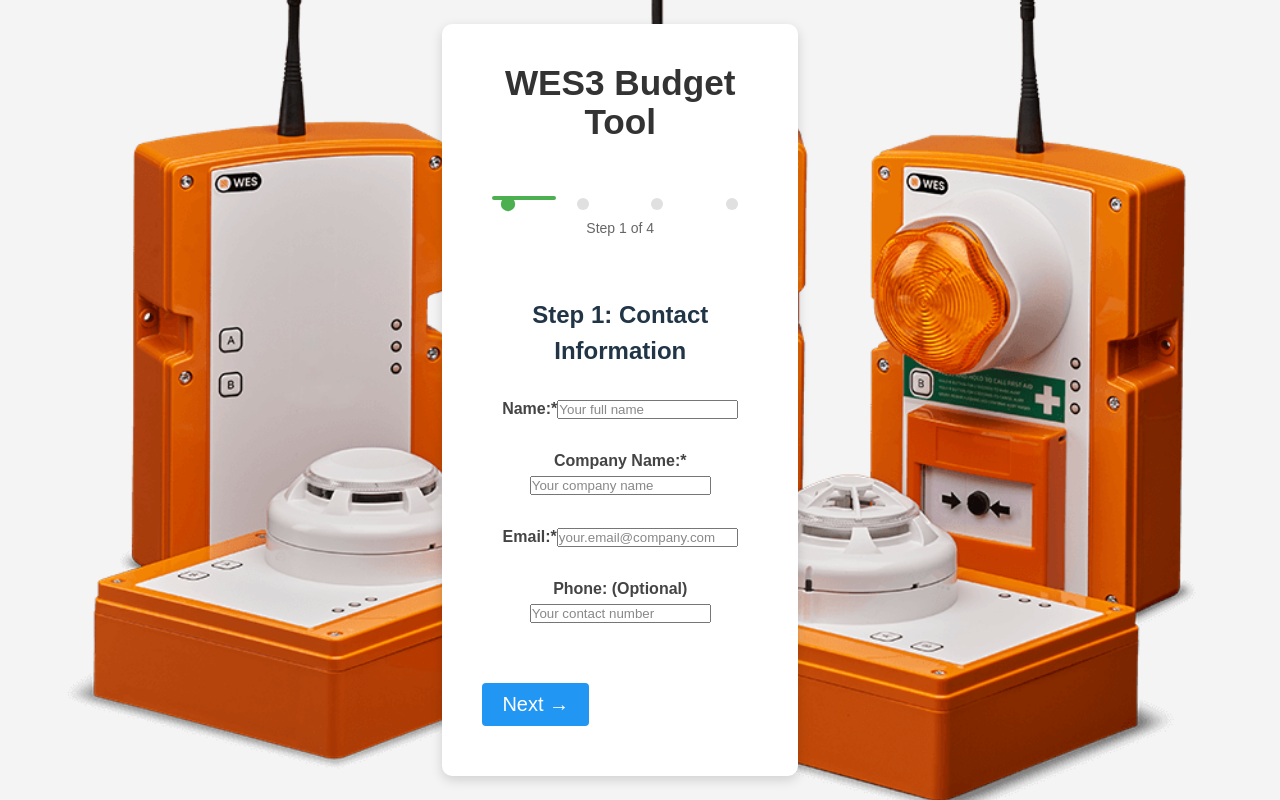
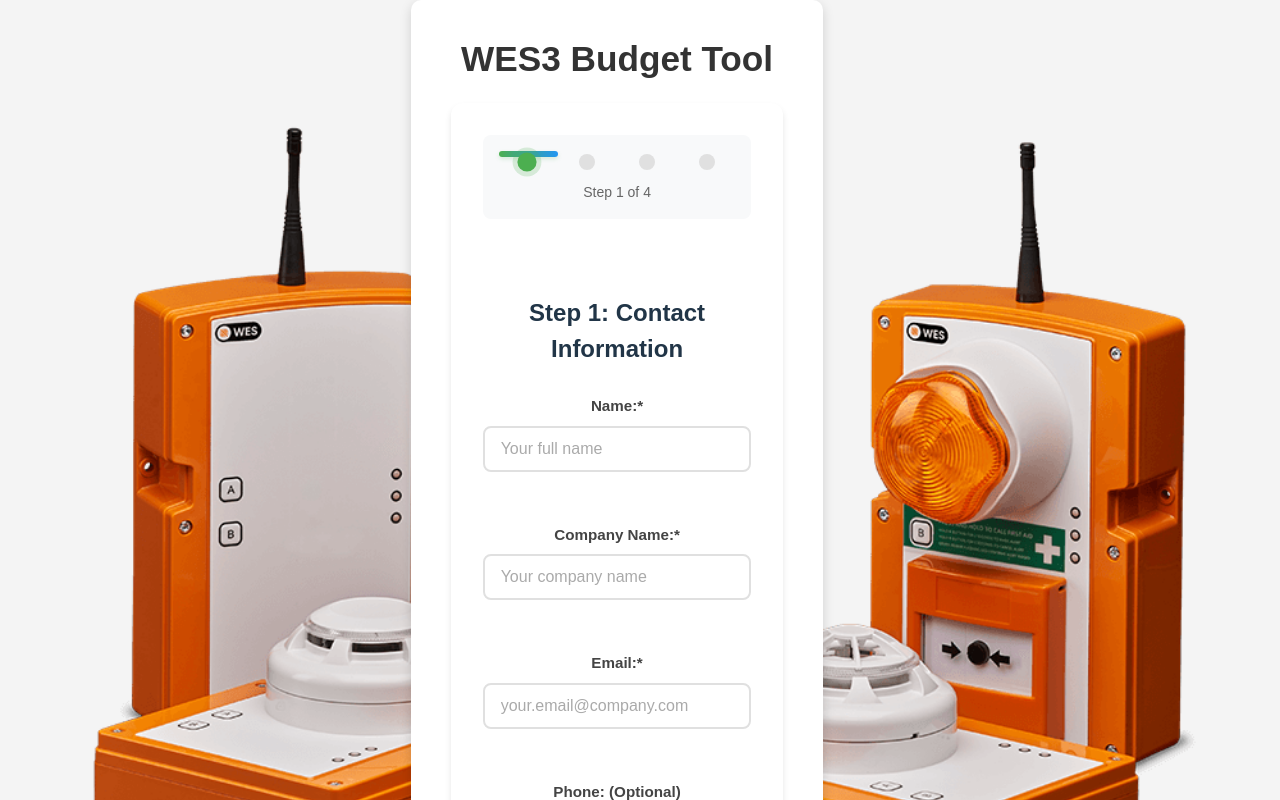
Before and after one commit to drewsuey/wes3tool.02, a React (Vite) app: page /budget-tool in a window 1280 px wide. Shown: the top 800 px of the page. Built offline with nearby package versions, Linux system fonts and the light colour scheme.

Commit message:
updated UI

```diff
--- a/src/components/FormStep.css
+++ b/src/components/FormStep.css
@@ -1,118 +1,117 @@
+.wes3-form {
+  max-width: 1200px;
+  margin: 0 auto;
+  padding: 2rem;
+  background: white;
+  border-radius: 12px;
+  box-shadow: 0 4px 6px rgba(0, 0, 0, 0.1);
+  animation: slideIn 0.4s ease-out;
+}
+
+/* Progress Bar Styles */
 .progress-container {
-  margin: 20px 0;
-  padding: 10px;
+  margin: 0 0 3rem;
+  padding: 1rem;
   position: relative;
+  background: #f8f9fa;
+  border-radius: 8px;
 }
 
 .progress-bar {
-  height: 4px;
-  background: #4CAF50;
-  transition: width 0.3s ease;
-  border-radius: 2px;
+  height: 6px;
+  background: linear-gradient(90deg, #4CAF50, #2196F3);
+  transition: width 0.5s ease;
+  border-radius: 3px;
+  box-shadow: 0 2px 4px rgba(76, 175, 80, 0.2);
 }
 
 .steps-indicator {
   display: flex;
   justify-content: space-between;
-  margin-top: -2px;
-  padding: 0 10px;
+  margin-top: -3px;
+  padding: 0 20px;
 }
 
 .step-dot {
-  width: 12px;
-  height: 12px;
+  width: 16px;
+  height: 16px;
   background: #e0e0e0;
   border-radius: 50%;
   transition: all 0.3s ease;
+  cursor: pointer;
+  position: relative;
 }
 
 .step-dot.active {
   background: #4CAF50;
   transform: scale(1.2);
+  box-shadow: 0 0 0 4px rgba(76, 175, 80, 0.2);
 }
 
 .step-text {
   text-align: center;
-  margin-top: 8px;
+  margin-top: 12px;
   color: #666;
   font-size: 14px;
+  font-weight: 500;
 }
 
-.form-navigation {
-  display: flex;
-  justify-content: space-between;
-  margin-top: 20px;
-  padding: 10px 0;
+/* Form Groups */
+.form-group {
+  margin-bottom: 1.5rem;
+  position: relative;
 }
 
-.nav-button {
-  padding: 10px 20px;
-  border: none;
-  border-radius: 4px;
-  cursor: pointer;
+.form-group label {
+  display: block;
+  margin-bottom: 0.5rem;
+  color: #333;
   font-weight: 500;
-  transition: all 0.3s ease;
+  font-size: 0.95rem;
 }
 
-.prev-button {
-  background-color: #f5f5f5;
-  color: #333;
+.form-group input,
+.form-group select,
+.form-group textarea {
+  width: 100%;
+  padding: 0.75rem 1rem;
+  border: 2px solid #e0e0e0;
+  border-radius: 8px;
+  font-size: 1rem;
+  transition: all 0.3s ease;
+  background: #fff;
 }
 
-.prev-button:hover {
-  background-color: #e0e0e0;
+.form-group input:focus,
+.form-group select:focus,
+.form-group textarea:focus {
+  border-color: #2196F3;
+  box-shadow: 0 0 0 4px rgba(33, 150, 243, 0.1);
+  outline: none;
 }
 
-.next-button {
-  background-color: #2196F3;
-  color: white;
+.form-group input::placeholder {
+  color: #aaa;
 }
 
-.next-button:hover {
-  background-color: #1976D2;
-}
-
-.submit-button {
-  background-color: #4CAF50;
-  color: white;
-}
-
-.submit-button:hover {
-  background-color: #388E3C;
-}
-
-/* Add some animation for step transitions */
-.wes3-form {
-  animation: fadeIn 0.3s ease;
-}
-
-@keyframes fadeIn {
-  from {
-    opacity: 0;
-    transform: translateY(10px);
-  }
-  to {
-    opacity: 1;
-    transform: translateY(0);
-  }
-}
-
+/* Coverage Cards */
 .coverage-comparison {
   margin: 2rem 0;
-  padding: 1rem;
+  padding: 1.5rem;
   background: #f8f9fa;
-  border-radius: 8px;
+  border-radius: 12px;
 }
 
 .coverage-comparison h3 {
   text-align: center;
-  margin-bottom: 1.5rem;
+  margin-bottom: 2rem;
   color: #333;
+  font-size: 1.5rem;
 }
 
 .coverage-cards {
   display: grid;
-  grid-template-columns: repeat(auto-fit, minmax(250px, 1fr));
+  grid-template-columns: repeat(auto-fit, minmax(280px, 1fr));
   gap: 1.5rem;
   margin-bottom: 2rem;
 }
@@ -120,22 +119,42 @@
 .coverage-card {
   background: white;
   padding: 1.5rem;
-  border-radius: 8px;
+  border-radius: 12px;
   box-shadow: 0 2px 4px rgba(0,0,0,0.1);
   transition: all 0.3s ease;
   border: 2px solid transparent;
+  cursor: pointer;
+  position: relative;
+  overflow: hidden;
+}
+
+.coverage-card::before {
+  content: '';
+  position: absolute;
+  top: 0;
+  left: 0;
+  right: 0;
+  height: 4px;
+  background: linear-gradient(90deg, #4CAF50, #2196F3);
+  opacity: 0;
+  transition: opacity 0.3s ease;
 }
 
 .coverage-card.selected {
   border-color: #4CAF50;
   transform: translateY(-4px);
-  box-shadow: 0 4px 8px rgba(0,0,0,0.1);
+  box-shadow: 0 4px 12px rgba(0,0,0,0.15);
+}
+
+.coverage-card.selected::before {
+  opacity: 1;
 }
 
 .coverage-card h4 {
   color: #2196F3;
-  margin-bottom: 1rem;
+  margin-bottom: 1.2rem;
   text-align: center;
+  font-size: 1.2rem;
 }
 
 .coverage-card ul {
@@ -148,7 +167,8 @@
   padding: 0.5rem 0;
   color: #666;
   position: relative;
-  padding-left: 1.5rem;
+  padding-left: 1.8rem;
+  line-height: 1.4;
 }
 
 .coverage-card li:before {
@@ -156,14 +176,191 @@
   position: absolute;
   left: 0;
   color: #4CAF50;
+  font-weight: bold;
 }
 
-/* Hover effect */
-.coverage-card:hover {
-  transform: translateY(-2px);
-  box-shadow: 0 3px 6px rgba(0,0,0,0.15);
+/* Navigation Buttons */
+.form-navigation {
+  display: flex;
+  justify-content: space-between;
+  margin-top: 2.5rem;
+  padding: 1rem 0;
+  border-top: 1px solid #eee;
 }
 
-.coverage-card.selected:hover {
-  transform: translateY(-4px);
+.nav-button {
+  padding: 0.8rem 1.5rem;
+  border: none;
+  border-radius: 8px;
+  cursor: pointer;
+  font-weight: 500;
+  font-size: 1rem;
+  transition: all 0.3s ease;
+  display: flex;
+  align-items: center;
+  gap: 0.5rem;
 }
+
+.prev-button {
+  background-color: #f5f5f5;
+  color: #333;
+}
+
+.prev-button:hover {
+  background-color: #e0e0e0;
+  transform: translateX(-2px);
+}
+
+.next-button {
+  background-color: #2196F3;
+  color: white;
+}
+
+.next-button:hover {
+  background-color: #1976D2;
+  transform: translateX(2px);
+}
+
+.submit-button {
+  background-color: #4CAF50;
+  color: white;
+}
+
+.submit-button:hover {
+  background-color: #388E3C;
+  transform: translateY(-2px);
+}
+
+/* Review Section */
+.review-section {
+  background: #f8f9fa;
+  padding: 2rem;
+  border-radius: 12px;
+  margin: 1.5rem 0;
+}
+
+.review-section h3 {
+  color: #2196F3;
+  margin-bottom: 1rem;
+  padding-bottom: 0.5rem;
+  border-bottom: 2px solid #e0e0e0;
+}
+
+.review-section ul {
+  margin-bottom: 2rem;
+}
+
+.review-section li {
+  padding: 0.5rem 0;
+  display: flex;
+  justify-content: space-between;
+  align-items: center;
+}
+
+/* Animations */
+@keyframes slideIn {
+  from {
+    opacity: 0;
+    transform: translateY(20px);
+  }
+  to {
+    opacity: 1;
+    transform: translateY(0);
+  }
+}
+
+@keyframes fadeIn {
+  from {
+    opacity: 0;
+  }
+  to {
+    opacity: 1;
+  }
+}
+
+/* Responsive Design */
+@media (max-width: 768px) {
+  .wes3-form {
+    padding: 1rem;
+  }
+
+  .coverage-cards {
+    grid-template-columns: 1fr;
+  }
+
+  .form-navigation {
+    flex-direction: column;
+    gap: 1rem;
+  }
+
+  .nav-button {
+    width: 100%;
+    justify-content: center;
+  }
+}
+
+/* Checkbox Group */
+.checkbox-group {
+  display: flex;
+  align-items: center;
+  gap: 0.5rem;
+}
+
+.checkbox-group input[type="checkbox"] {
+  width: auto;
+  margin-right: 0.5rem;
+}
+
+/* Tooltips */
+.tooltip {
+  background-color: #333;
+  color: white;
+  padding: 0.5rem 1rem;
+  border-radius: 4px;
+  font-size: 0.9rem;
+  max-width: 200px;
+  z-index: 1000;
+}
+
+/* Error States */
+.form-group.error input,
+.form-group.error select {
+  border-color: #f44336;
+}
+
+.error-message {
+  color: #f44336;
+  font-size: 0.85rem;
+  margin-top: 0.25rem;
+}
+
+/* Success States */
+.form-group.success input,
+.form-group.success select {
+  border-color: #4CAF50;
+}
+
+/* Loading States */
+.loading {
+  opacity: 0.7;
+  pointer-events: none;
+  position: relative;
+}
+
+.loading::after {
+  content: '';
+  position: absolute;
+  top: 50%;
+  left: 50%;
+  width: 20px;
+  height: 20px;
+  border: 2px solid #f3f3f3;
+  border-top: 2px solid #2196F3;
+  border-radius: 50%;
+  animation: spin 1s linear infinite;
+}
+
+@keyframes spin {
+  0% { transform: translate(-50%, -50%) rotate(0deg); }
+  100% { transform: translate(-50%, -50%) rotate(360deg); }
+}
--- a/src/components/FormStep.jsx
+++ b/src/components/FormStep.jsx
@@ -1,5 +1,5 @@
 // src/components/FormStep.jsx
-import React, { useState, useCallback, useMemo } from 'react';
+import React, { useState, useCallback, useMemo, useEffect } from 'react';
 import { Tooltip } from 'react-tooltip';
 import './FormStep.css';
 
@@ -66,31 +66,120 @@
   reactIntegration: false,
 };
 
+// Add validation messages
+const VALIDATION_MESSAGES = {
+  required: 'This field is required',
+  email: 'Please enter a valid email address',
+  phone: 'Please enter a valid phone number',
+  number: 'Please enter a valid number',
+  min: 'Value must be greater than 0'
+};
+
 function FormStep({ onUpdate }) {
   const [step, setStep] = useState(1);
   const [formData, setFormData] = useState(INITIAL_FORM_DATA);
+  const [errors, setErrors] = useState({});
+  const [touched, setTouched] = useState({});
+  const [isSubmitting, setIsSubmitting] = useState(false);
 
-  // Memoized handlers
+  // Validation functions
+  const validateField = useCallback((name, value) => {
+    switch (name) {
+      case 'email':
+        return /^[^\s@]+@[^\s@]+\.[^\s@]+$/.test(value) ? '' : VALIDATION_MESSAGES.email;
+      case 'phone':
+        return value ? /^[\d\s-+()]*$/.test(value) ? '' : VALIDATION_MESSAGES.phone : '';
+      case 'siteSize':
+      case 'floors':
+      case 'stairs':
+        const num = Number(value);
+        return !value ? VALIDATION_MESSAGES.required :
+               isNaN(num) ? VALIDATION_MESSAGES.number :
+               num <= 0 ? VALIDATION_MESSAGES.min : '';
+      default:
+        return value ? '' : VALIDATION_MESSAGES.required;
+    }
+  }, []);
+
+  // Handle blur event for validation
+  const handleBlur = useCallback((e) => {
+    const { name, value } = e.target;
+    setTouched(prev => ({ ...prev, [name]: true }));
+    setErrors(prev => ({
+      ...prev,
+      [name]: validateField(name, value)
+    }));
+  }, [validateField]);
+
+  // Enhanced change handler
   const handleChange = useCallback((e) => {
     const { name, value, type, checked } = e.target;
+    const newValue = type === 'checkbox' ? checked : value;
+
     setFormData(prev => ({
       ...prev,
-      [name]: type === 'checkbox' ? checked : value,
+      [name]: newValue
+    }));
+
+    // Clear error when user starts typing
+    setErrors(prev => ({
+      ...prev,
+      [name]: ''
     }));
   }, []);
 
+  // Validate current step
+  const validateStep = useCallback(() => {
+    const fieldsToValidate = {
+      1: ['name', 'companyName', 'email'],
+      2: ['siteSize', 'floors', 'stairs', 'constructionType', 'constructionPhase'],
+      3: [], // Optional fields
+      4: []  // Review step
+    }[step];
+
+    const stepErrors = {};
+    fieldsToValidate.forEach(field => {
+      const error = validateField(field, formData[field]);
+      if (error) stepErrors[field] = error;
+    });
+
+    setErrors(stepErrors);
+    return Object.keys(stepErrors).length === 0;
+  }, [step, formData, validateField]);
+
+  // Enhanced navigation handlers
   const handleNext = useCallback(() => {
-    setStep(prev => prev + 1);
-  }, []);
+    if (validateStep()) {
+      setStep(prev => prev + 1);
+      window.scrollTo({ top: 0, behavior: 'smooth' });
+    }
+  }, [validateStep]);
 
   const handlePrevious = useCallback(() => {
     setStep(prev => prev - 1);
+    window.scrollTo({ top: 0, behavior: 'smooth' });
   }, []);
 
-  const handleSubmit = useCallback((e) => {
+  // Enhanced submit handler
+  const handleSubmit = useCallback(async (e) => {
     e.preventDefault();
-    onUpdate(formData);
-  }, [formData, onUpdate]);
+    if (validateStep()) {
+      setIsSubmitting(true);
+      try {
+        await onUpdate(formData);
+      } catch (error) {
+        console.error('Submission error:', error);
+      } finally {
+        setIsSubmitting(false);
+      }
+    }
+  }, [formData, onUpdate, validateStep]);
+
+  // Field error status
+  const getFieldStatus = useCallback((name) => {
+    if (!touched[name]) return '';
+    return errors[name] ? 'error' : 'success';
+  }, [touched, errors]);
 
   // Memoized progress bar calculation
   const progressBar = useMemo(() => {
@@ -159,7 +248,7 @@
       {step === 1 && (
         <>
           <h2>Step 1: Contact Information</h2>
-          <div className="form-group">
+          <div className={`form-group ${getFieldStatus('name')}`}>
             <label htmlFor="name">Name:*</label>
             <input
               type="text"
@@ -168,11 +257,15 @@
               required
               value={formData.name}
               onChange={handleChange}
+              onBlur={handleBlur}
               placeholder="Your full name"
             />
+            {errors.name && touched.name && (
+              <div className="error-message">{errors.name}</div>
+            )}
           </div>
 
-          <div className="form-group">
+          <div className={`form-group ${getFieldStatus('companyName')}`}>
             <label htmlFor="companyName">Company Name:*</label>
             <input
               type="text"
@@ -181,11 +274,15 @@
               required
               value={formData.companyName}
               onChange={handleChange}
+              onBlur={handleBlur}
               placeholder="Your company name"
             />
+            {errors.companyName && touched.companyName && (
+              <div className="error-message">{errors.companyName}</div>
+            )}
           </div>
 
-          <div className="form-group">
+          <div className={`form-group ${getFieldStatus('email')}`}>
             <label htmlFor="email">Email:*</label>
             <input
               type="email"
@@ -194,11 +291,15 @@
               required
               value={formData.email}
               onChange={handleChange}
+              onBlur={handleBlur}
               placeholder="your.email@company.com"
             />
+            {errors.email && touched.email && (
+              <div className="error-message">{errors.email}</div>
+            )}
           </div>
 
-          <div className="form-group">
+          <div className={`form-group ${getFieldStatus('phone')}`}>
             <label htmlFor="phone">Phone: (Optional)</label>
             <input
               type="tel"
@@ -206,8 +307,12 @@
               id="phone"
               value={formData.phone}
               onChange={handleChange}
+              onBlur={handleBlur}
               placeholder="Your contact number"
             />
+            {errors.phone && touched.phone && (
+              <div className="error-message">{errors.phone}</div>
+            )}
           </div>
 
           <div className="form-navigation">
@@ -215,6 +320,7 @@
               type="button"
               onClick={handleNext}
               className="nav-button next-button"
+              disabled={isSubmitting}
             >
               Next →
             </button>
@@ -225,7 +331,7 @@
       {step === 2 && (
         <>
           <h2>Step 2: Basic Site Information</h2>
-          <div className="form-group">
+          <div className={`form-group ${getFieldStatus('siteSize')}`}>
             <label htmlFor="siteSize">Site Size (sq. ft):</label>
             <input
               type="number"
@@ -234,13 +340,17 @@
               required
               value={formData.siteSize}
               onChange={handleChange}
+              onBlur={handleBlur}
               data-tooltip-id="tooltip-siteSize"
               data-tooltip-content="Enter the total area of the site in square feet."
             />
+            {errors.siteSize && touched.siteSize && (
+              <div className="error-message">{errors.siteSize}</div>
+            )}
             <Tooltip id="tooltip-siteSize" />
           </div>
 
-          <div className="form-group">
+          <div className={`form-group ${getFieldStatus('floors')}`}>
             <label htmlFor="floors">Number of Floors:</label>
             <input
               type="number"
@@ -249,13 +359,17 @@
               required
               value={formData.floors}
               onChange={handleChange}
+              onBlur={handleBlur}
               data-tooltip-id="tooltip-floors"
               data-tooltip-content="Enter the number of floors, including basements."
             />
+            {errors.floors && touched.floors && (
+              <div className="error-message">{errors.floors}</div>
+            )}
             <Tooltip id="tooltip-floors" />
           </div>
 
-          <div className="form-group">
+          <div className={`form-group ${getFieldStatus('stairs')}`}>
             <label htmlFor="stairs">Number of Staircases:</label>
             <input
               type="number"
@@ -264,13 +378,17 @@
               required
               value={formData.stairs}
               onChange={handleChange}
+              onBlur={handleBlur}
               data-tooltip-id="tooltip-stairs"
               data-tooltip-content="Provide the total number of staircases in the building."
             />
+            {errors.stairs && touched.stairs && (
+              <div className="error-message">{errors.stairs}</div>
+            )}
             <Tooltip id="tooltip-stairs" />
           </div>
 
-          <div className="form-group">
+          <div className={`form-group ${getFieldStatus('constructionType')}`}>
             <label htmlFor="constructionType">Type of Construction:</label>
             <select
               name="constructionType"
@@ -278,6 +396,7 @@
               required
               value={formData.constructionType}
               onChange={handleChange}
+              onBlur={handleBlur}
               data-tooltip-id="tooltip-constructionType"
               data-tooltip-content="Select the type of construction: Residential, Commercial, Industrial, or Marine."
             >
@@ -286,10 +405,13 @@
                 <option key={type.value} value={type.value}>{type.label}</option>
               ))}
             </select>
+            {errors.constructionType && touched.constructionType && (
+              <div className="error-message">{errors.constructionType}</div>
+            )}
             <Tooltip id="tooltip-constructionType" />
           </div>
 
-          <div className="form-group">
+          <div className={`form-group ${getFieldStatus('constructionPhase')}`}>
             <label htmlFor="constructionPhase">Phase of Construction:</label>
             <select
               name="constructionPhase"
@@ -297,6 +419,7 @@
               required
               value={formData.constructionPhase}
               onChange={handleChange}
+              onBlur={handleBlur}
               data-tooltip-id="tooltip-constructionPhase"
               data-tooltip-content="Choose the phase of construction: Early Planning, Mid-Construction, or Finishing Phase."
             >
@@ -305,6 +428,9 @@
                 <option key={phase.value} value={phase.value}>{phase.label}</option>
               ))}
             </select>
+            {errors.constructionPhase && touched.constructionPhase && (
+              <div className="error-message">{errors.constructionPhase}</div>
+            )}
             <Tooltip id="tooltip-constructionPhase" />
           </div>
 
@@ -312,7 +438,7 @@
             <h3>Coverage Level Comparison</h3>
             {coverageCards}
 
-            <div className="form-group">
+            <div className={`form-group ${getFieldStatus('coverageLevel')}`}>
               <label htmlFor="coverageLevel">Select Coverage Level:</label>
               <select
                 name="coverageLevel"
@@ -320,6 +446,7 @@
                 required
                 value={formData.coverageLevel}
                 onChange={handleChange}
+                onBlur={handleBlur}
                 data-tooltip-id="tooltip-coverageLevel"
                 data-tooltip-content="Select the desired coverage level based on your site requirements."
               >
@@ -327,6 +454,9 @@
                   <option key={level.value} value={level.value}>{level.label}</option>
                 ))}
               </select>
+              {errors.coverageLevel && touched.coverageLevel && (
+                <div className="error-message">{errors.coverageLevel}</div>
+              )}
               <Tooltip id="tooltip-coverageLevel" />
             </div>
           </div>
@@ -336,6 +466,7 @@
               type="button"
               onClick={handlePrevious}
               className="nav-button prev-button"
+              disabled={isSubmitting}
             >
               ← Previous
             </button>
@@ -343,6 +474,7 @@
               type="button"
               onClick={handleNext}
               className="nav-button next-button"
+              disabled={isSubmitting}
             >
               Next →
             </button>
@@ -372,7 +504,7 @@
             </div>
           </div>
 
-          <div className="form-group checkbox-group">
+          <div className={`form-group ${getFieldStatus('interfaceIntegration')}`}>
             <label>
               <input
                 type="checkbox"
@@ -388,11 +520,14 @@
                 ?
               </span>
             </label>
+            {errors.interfaceIntegration && touched.interfaceIntegration && (
+              <div className="error-message">{errors.interfaceIntegration}</div>
+            )}
             <Tooltip id="tooltip-interfaceIntegration" />
           </div>
 
           {formData.interfaceIntegration && (
-            <div className="form-group">
+            <div className={`form-group ${getFieldStatus('interfaceDetails')}`}>
               <label htmlFor="interfaceDetails">
                 Describe Your Implementation Idea:
                 <span
@@ -408,13 +543,17 @@
                 rows="3"
                 value={formData.interfaceDetails}
                 onChange={handleChange}
+                onBlur={handleBlur}
                 placeholder="Describe how you plan to integrate the interface unit"
               ></textarea>
+              {errors.interfaceDetails && touched.interfaceDetails && (
+                <div className="error-message">{errors.interfaceDetails}</div>
+              )}
               <Tooltip id="tooltip-interfaceDetails" />
             </div>
           )}
 
-          <div className="form-group checkbox-group">
+          <div className={`form-group ${getFieldStatus('reactIntegration')}`}>
             <label>
               <input
                 type="checkbox"
@@ -430,6 +569,9 @@
                 ?
               </span>
             </label>
+            {errors.reactIntegration && touched.reactIntegration && (
+              <div className="error-message">{errors.reactIntegration}</div>
+            )}
             <Tooltip id="tooltip-reactIntegration" />
           </div>
 
@@ -438,6 +580,7 @@
               type="button"
               onClick={handlePrevious}
               className="nav-button prev-button"
+              disabled={isSubmitting}
             >
               ← Previous
             </button>
@@ -445,6 +588,7 @@
               type="button"
               onClick={handleNext}
               className="nav-button next-button"
+              disabled={isSubmitting}
             >
               Next →
             </button>
@@ -490,11 +634,16 @@
               type="button"
               onClick={handlePrevious}
               className="nav-button prev-button"
+              disabled={isSubmitting}
             >
               ← Previous
             </button>
-            <button type="submit" className="nav-button submit-button">
-              Calculate Estimate
+            <button
+              type="submit"
+              className={`nav-button submit-button ${isSubmitting ? 'loading' : ''}`}
+              disabled={isSubmitting}
+            >
+              {isSubmitting ? 'Calculating...' : 'Calculate Estimate'}
             </button>
           </div>
         </>
```
